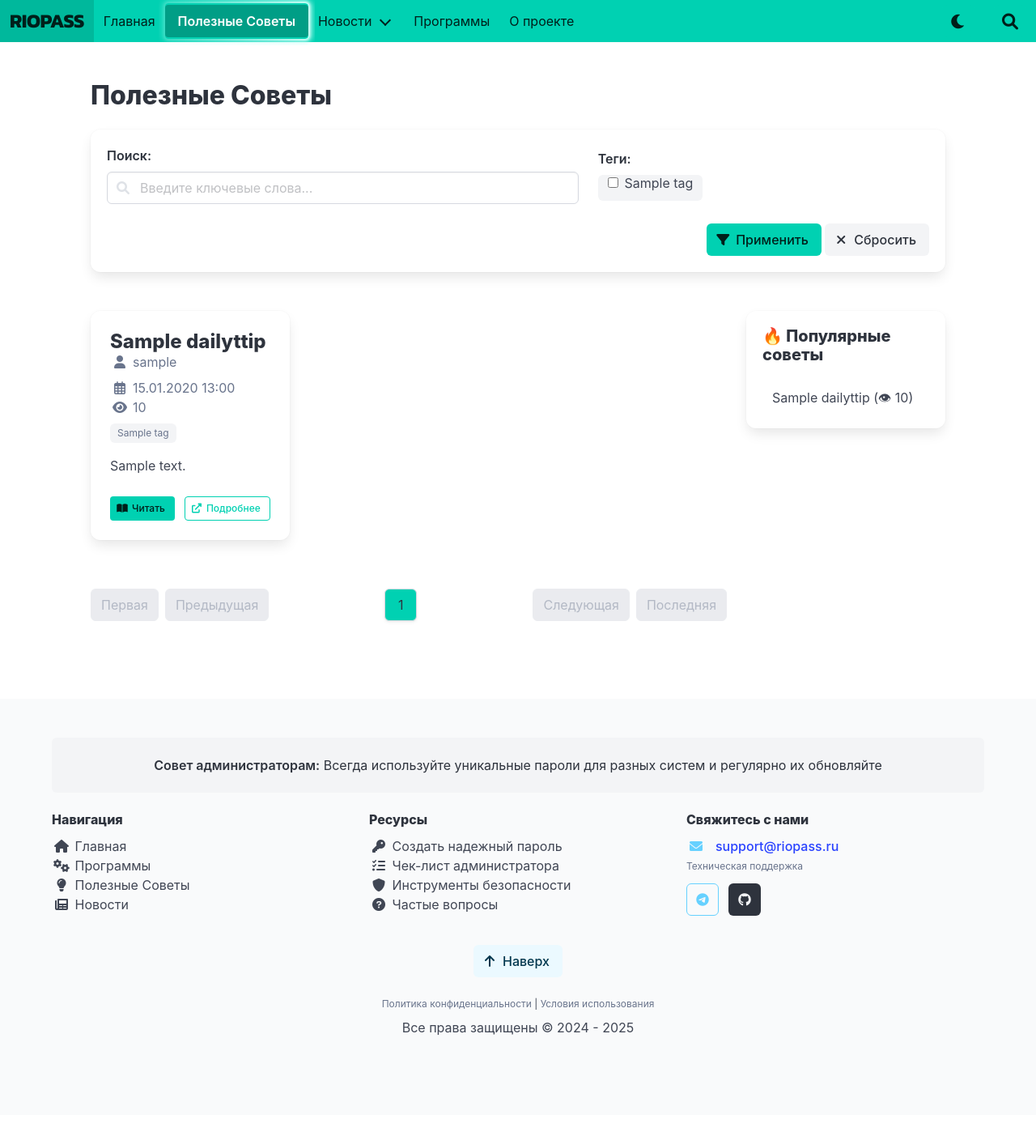
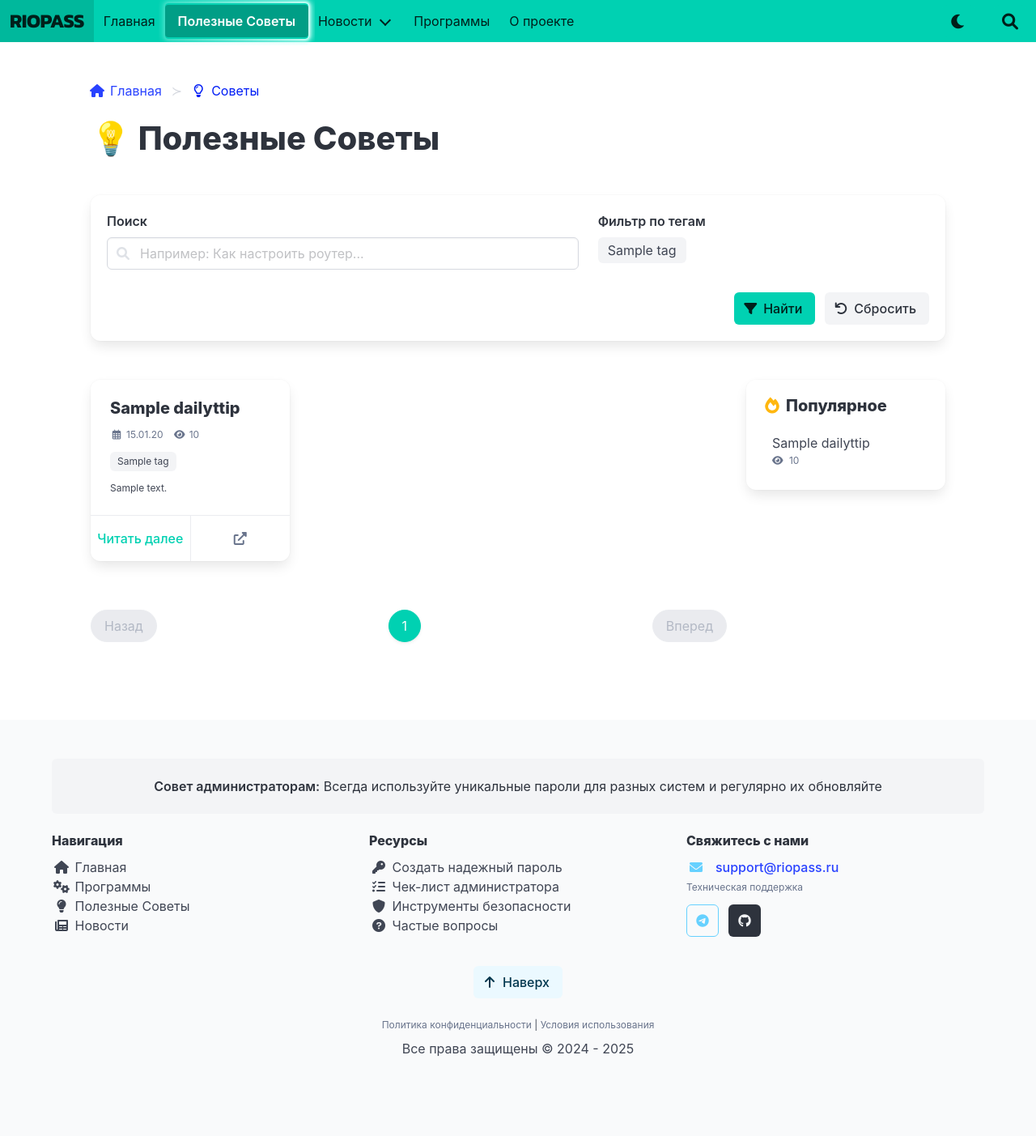
Before and after one commit to 1517mb/cat_time_bot, a Django app: page /tips/ in a window 1280 px wide. Shown: the whole page at 81% size. Before the commit the page ends 1279 px from the top, so only its background shows below. Run offline with Django 5.2, Linux system fonts and the light colour scheme; tables that the repository leaves empty hold one stand-in row (values such as "Sample post"); some libraries are stand-ins or nearby versions.

Commit message:
Fix style

```diff
--- a/src/templates/tips.html
+++ b/src/templates/tips.html
@@ -6,39 +6,53 @@
 {% block content %}
 <section class="section">
     <div class="container">
-        <h1 class="title">Полезные Советы</h1>
+        <nav class="breadcrumb has-succeeds-separator" aria-label="breadcrumbs">
+            <ul>
+                <li>
+                    <a href="/">
+                        <span class="icon is-small"><i class="fas fa-home"></i></span>
+                        <span>Главная</span>
+                    </a>
+                </li>
+                <li class="is-active">
+                    <a href="#" aria-current="page">
+                        <span class="icon is-small"><i class="far fa-lightbulb"></i></span>
+                        <span>Советы</span>
+                    </a>
+                </li>
+            </ul>
+        </nav>
+
+        <h1 class="title is-2 mb-6 theme-aware-title">💡 Полезные Советы</h1>
 
         <div class="box mb-6">
             <form method="GET" action="{% url 'tips' %}" id="tips-filter-form">
+                <div class="columns is-multiline">
 
-                <div class="columns is-vcentered">
-
-                    <div class="column is-7">
+                    <div class="column is-12-mobile is-7-tablet">
                         <div class="field">
-                            <label class="label" for="search-input">Поиск:</label>
+                            <label class="label">Поиск</label>
                             <div class="control has-icons-left">
-                                <input
-                                    class="input"
-                                    type="text"
-                                    id="search-input"
-                                    name="q"
-                                    placeholder="Введите ключевые слова..."
+                                <input class="input" type="text" id="search-input" name="q"
+                                       placeholder="Например: Как настроить роутер..."
                                        value="{{ search_query }}">
                                 <span class="icon is-small is-left"><i class="fas fa-search"></i></span>
                             </div>
                         </div>
                     </div>
 
-                    <div class="column is-5">
+                    <div class="column is-12-mobile is-5-tablet">
                          <div class="field">
-                            <label class="label">Теги:</label>
+                            <label class="label">Фильтр по тегам</label>
                             <div class="control">
-                                <div class="tags">
+                                <div class="tags are-medium">
                                     {% for tag in all_tags %}
-                                    <label class="checkbox tag is-medium" style="margin-right: 0.5rem;">
+                                    <label class="tag is-clickable {% if tag.id in selected_tag_ids %}is-primary{% else %}is-light{% endif %}"
+                                           style="cursor: pointer; user-select: none;">
                                         <input type="checkbox" name="tags" value="{{ tag.id }}"
                                                {% if tag.id in selected_tag_ids %}checked{% endif %}
-                                            style="margin-right: 0.25em;">
+                                               style="display: none;"
+                                               onchange="this.form.submit()">
                                         {{ tag.name }}
                                     </label>
                                     {% empty %}
@@ -50,14 +64,16 @@
                     </div>
                 </div>
 
-                <div class="field is-grouped is-grouped-right">
+                <div class="field is-grouped is-grouped-right mt-4">
                     <div class="control">
                         <button type="submit" class="button is-primary">
                             <span class="icon"><i class="fas fa-filter"></i></span>
-                            <span>Применить</span>
+                            <span>Найти</span>
                         </button>
+                    </div>
+                    <div class="control">
                         <a href="{% url 'tips' %}" class="button is-light">
-                            <span class="icon"><i class="fas fa-times"></i></span>
+                            <span class="icon"><i class="fas fa-undo"></i></span>
                             <span>Сбросить</span>
                         </a>
                     </div>
@@ -66,121 +82,125 @@
         </div>
 
         <div class="columns">
-
-            <div class="column is-9">
+            <div class="column is-12-mobile is-9-desktop">
                 {% if tips %}
                 <div class="columns is-multiline">
                     {% for tip in tips %}
-                    <div class="column is-one-third">
-                        <div class="card">
+                    <div class="column is-12-mobile is-6-tablet is-4-desktop is-flex">
+
+                        <div class="card resource-card is-flex-grow-1">
                             <div class="card-content">
-                                <p class="title is-4">{{ tip.title }}</p>
-                                <div class="subtitle is-6 has-text-grey mb-4">
-                                    <div class="icon-text mb-2">
-                                        <span class="icon"><i class="fas fa-user"></i></span>
-                                        <span>{{ tip.author.username }}</span>
+                                <p class="title is-5 mb-3">
+                                    <a href="{% url 'tip_detail' tip.pk %}" class="has-text-dark">
+                                        {{ tip.title }}
+                                    </a>
+                                </p>
+
+                                <div class="level is-mobile mb-3 is-size-7 has-text-grey">
+                                    <div class="level-left">
+                                        <div class="level-item">
+                                            <span class="icon is-small mr-1"><i class="far fa-calendar-alt"></i></span>
+                                            {{ tip.pub_date|date:"d.m.y" }}
                                         </div>
-                                    <div class="icon-text">
-                                        <span class="icon"><i class="far fa-calendar-alt"></i></span>
-                                        <span>{{ tip.pub_date|date:"d.m.Y H:i" }}</span>
+                                        <div class="level-item">
+                                            <span class="icon is-small mr-1"><i class="fas fa-eye"></i></span>
+                                            {{ tip.views_count }}
                                         </div>
-                                    <div class="icon-text">
-                                        <span class="icon"><i class="fas fa-eye"></i></span>
-                                        <span>{{ tip.views_count }}</span>
                                     </div>
+                                </div>
+
                                 {% if tip.tags.all %}
-                                    <div class="tags are-small mt-2">
-                                        {% for tag in tip.tags.all %}
+                                <div class="tags are-small mb-3">
+                                    {% for tag in tip.tags.all|slice:":3" %}
                                     <span class="tag is-light">{{ tag.name }}</span>
                                     {% endfor %}
                                 </div>
                                 {% endif %}
-                                </div>
-                                <div class="content">
-                                    <div class="markdown-content">
-                                        {{ tip.content|markdownify|truncatechars_html:150 }}
+
+                                <div class="content is-small mb-0" style="overflow: hidden; display: -webkit-box; -webkit-line-clamp: 3; -webkit-box-orient: vertical;">
+                                    {{ tip.content|markdownify|striptags }}
                                 </div>
                             </div>
-                                <div class="mt-4 buttons are-small">
-                                    <a href="{% url 'tip_detail' tip.pk %}" class="button is-primary">
-                                        <span class="icon"><i class="fas fa-book-open"></i></span>
-                                        <span>Читать</span>
+
+                            <footer class="card-footer mt-auto">
+                                <a href="{% url 'tip_detail' tip.pk %}" class="card-footer-item has-text-primary has-text-weight-medium">
+                                    Читать далее
                                 </a>
                                 {% if tip.external_link %}
-                                    <a href="{{ tip.external_link }}" class="button is-primary is-outlined" target="_blank" rel="noopener noreferrer">
+                                <a href="{{ tip.external_link }}" class="card-footer-item has-text-grey" target="_blank">
                                     <span class="icon"><i class="fas fa-external-link-alt"></i></span>
-                                        <span>Подробнее</span>
                                 </a>
                                 {% endif %}
-                                </div>
-                            </div>
+                            </footer>
                         </div>
                     </div>
                     {% endfor %}
                 </div>
 
-                <nav class="pagination is-centered my-6" role="navigation" aria-label="pagination">
-
+                <nav class="pagination is-centered is-rounded my-6" role="navigation" aria-label="pagination">
                     {% if tips.has_previous %}
-                        <a href="?{{ query_string }}&page=1" class="pagination-previous">Первая</a>
-                        <a href="?{{ query_string }}&page={{ tips.previous_page_number }}" class="pagination-previous">Предыдущая</a>
+                        <a href="?{{ query_string }}&page={{ tips.previous_page_number }}" class="pagination-previous">
+                            <span class="icon"><i class="fas fa-chevron-left"></i></span> Назад
+                        </a>
                     {% else %}
-                        <a class="pagination-previous" disabled>Первая</a>
-                        <a class="pagination-previous" disabled>Предыдущая</a>
+                        <a class="pagination-previous" disabled>Назад</a>
                     {% endif %}
 
                     {% if tips.has_next %}
-                        <a href="?{{ query_string }}&page={{ tips.next_page_number }}" class="pagination-next">Следующая</a>
-                        <a href="?{{ query_string }}&page={{ tips.paginator.num_pages }}" class="pagination-next">Последняя</a>
+                        <a href="?{{ query_string }}&page={{ tips.next_page_number }}" class="pagination-next">
+                            Вперед <span class="icon"><i class="fas fa-chevron-right"></i></span>
+                        </a>
                     {% else %}
-                        <a class="pagination-next" disabled>Следующая</a>
-                        <a class="pagination-next" disabled>Последняя</a>
+                        <a class="pagination-next" disabled>Вперед</a>
                     {% endif %}
 
                     <ul class="pagination-list">
-                        {% for num in page_range %}
-                            {% if num == ellipsis %}
-                                <li><span class="pagination-ellipsis">&hellip;</span></li>
-
-                            {% elif tips.number == num %}
-                                <li>
-                                    <a href="?{{ query_string }}&page={{ num }}" class="pagination-link has-background-primary" aria-label="Страница {{ num }}" aria-current="page">{{ num }}</a>
-                                </li>
-                            {% else %}
-                                <li>
-                                    <a href="?{{ query_string }}&page={{ num }}" class="pagination-link" aria-label="Перейти на страницу {{ num }}">{{ num }}</a>
-                                </li>
+                        {% for num in tips.paginator.page_range %}
+                            {% if tips.number == num %}
+                                <li><a class="pagination-link is-current" aria-label="Page {{ num }}">{{ num }}</a></li>
+                            {% elif num > tips.number|add:'-3' and num < tips.number|add:'3' %}
+                                <li><a href="?{{ query_string }}&page={{ num }}" class="pagination-link">{{ num }}</a></li>
                             {% endif %}
                         {% endfor %}
                     </ul>
                 </nav>
 
                 {% else %}
-                <div class="box has-text-centered">
-                    <p class="subtitle">📭 Советы не найдены</p>
-                    <p>Попробуйте изменить критерии поиска или фильтрации.</p>
-                    <a href="{% url 'tips' %}" class="button is-primary mt-4">Сбросить фильтры</a>
+                <div class="notification is-light has-text-centered">
+                    <p class="title is-5">Советы не найдены 😔</p>
+                    <p>Попробуйте изменить запрос или сбросить фильтры.</p>
                 </div>
                 {% endif %}
-            </div> <div class="column is-3">
-                <div class="box" style="position: sticky; top: 20px;"> <h2 class="title is-5">🔥 Популярные советы</h2>
+            </div>
+
+            <div class="column is-12-mobile is-3-desktop">
+                <div class="box" style="position: sticky; top: 20px;">
+                    <h2 class="title is-5 mb-4">
+                        <span class="icon-text">
+                            <span class="icon has-text-warning"><i class="fas fa-fire"></i></span>
+                            <span>Популярное</span>
+                        </span>
+                    </h2>
                     <aside class="menu">
                         <ul class="menu-list">
                             {% for pop_tip in popular_tips %}
                             <li>
-                                <a href="{% url 'tip_detail' pop_tip.pk %}">
-                                    {{ pop_tip.title }}
-                                    <span classs="has-text-grey is-size-7">
-                                        (👁 {{ pop_tip.views_count }})
+                                <a href="{% url 'tip_detail' pop_tip.pk %}" class="is-size-6 py-2">
+                                    {{ pop_tip.title|truncatechars:100 }}
+                                    <br>
+                                    <span class="is-size-7 has-text-grey">
+                                        <i class="fas fa-eye mr-1"></i> {{ pop_tip.views_count }}
                                     </span>
                                 </a>
                             </li>
                             {% empty %}
-                            <li><p class="is-size-7">Популярных советов пока нет.</p></li>
+                            <li><p class="is-size-7 has-text-grey">Популярных советов пока нет.</p></li>
                             {% endfor %}
                         </ul>
                     </aside>
                 </div>
-            </div> </div> </div>
+            </div>
+        </div>
+    </div>
 </section>
 {% endblock %}
```
Lines whose indentation alone changed are shown as unchanged.
